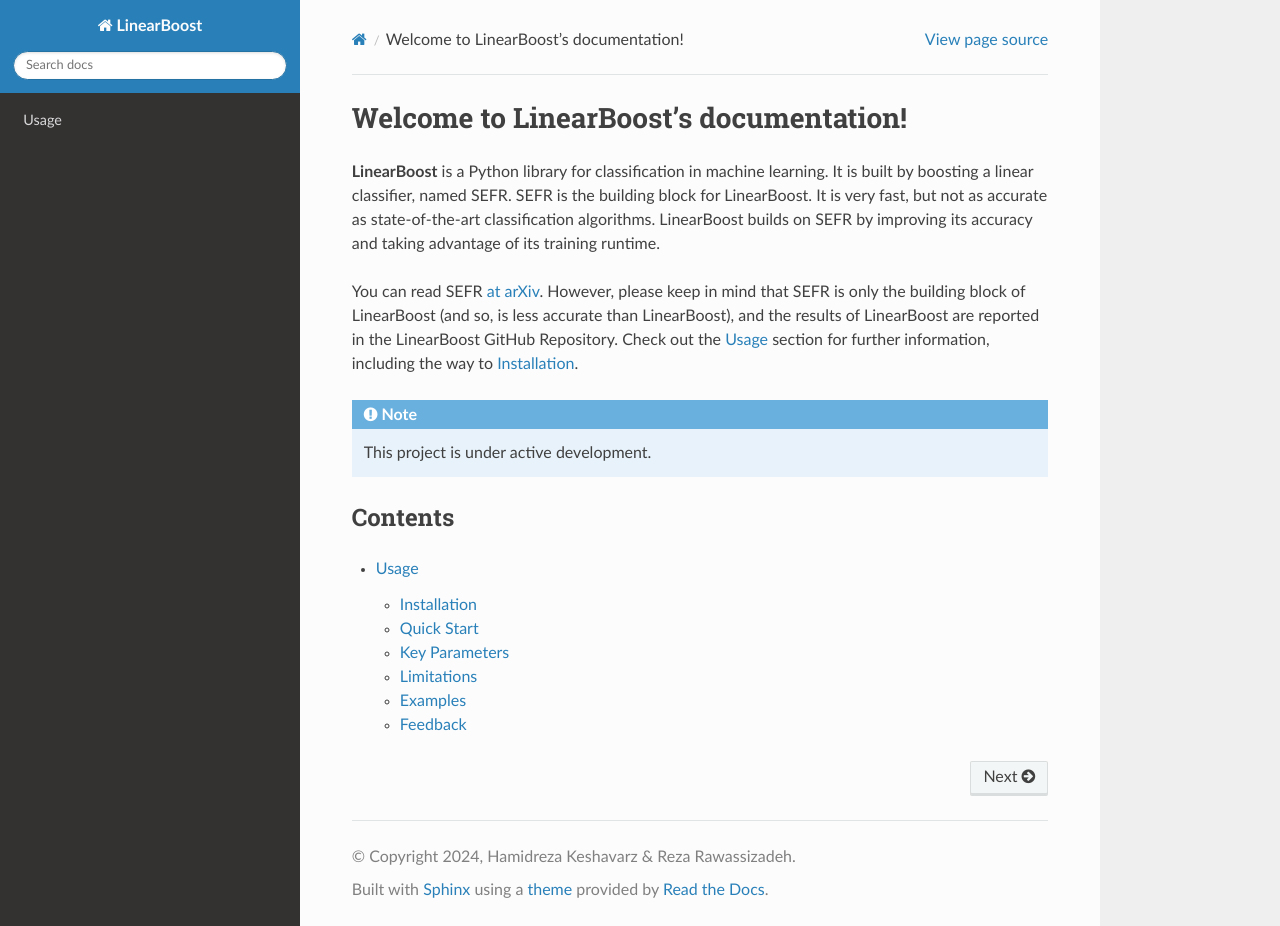
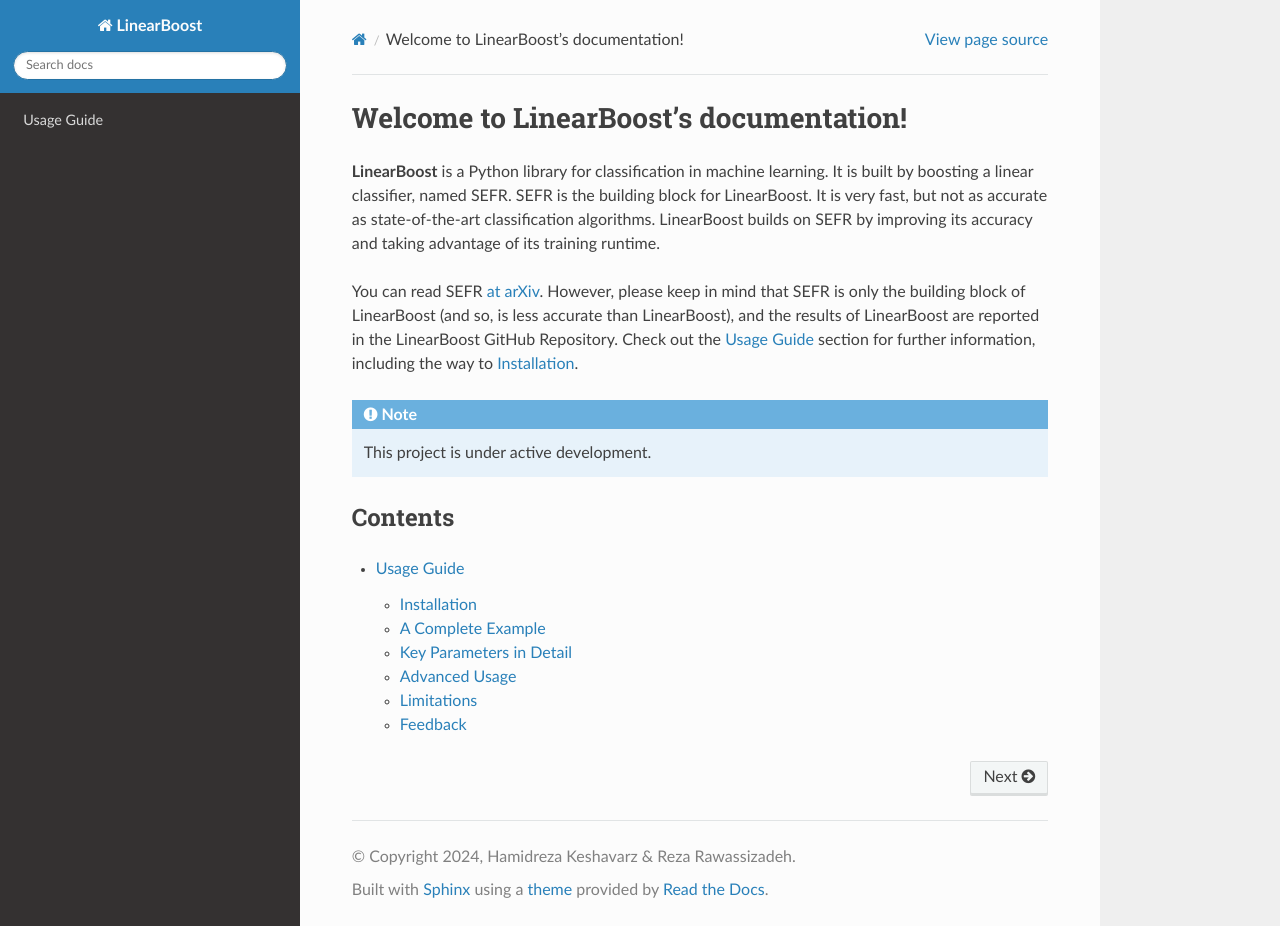
Before and after one commit to LinearBoost/LinearBoostTutorial, a Sphinx documentation site: the page built from docs/source/index.rst, in a window 1280 px wide and 926 px high. Built offline with Sphinx 7.4.7 and the Read the Docs theme 3.1.0, drawn with Linux system fonts in a browser that asks for light colours; some of the changed lines change nothing that is shown.

Commit message:
Update usage.rst

```diff
--- a/docs/source/usage.rst
+++ b/docs/source/usage.rst
@@ -1,142 +1,202 @@
-Usage
-=====
+Usage Guide
+===========
+
+This guide provides a comprehensive overview of the `LinearBoostClassifier`, from basic setup to advanced features.
 
 .. _installation:
 
 Installation
 ------------
 
-To use LinearBoost, first install it using pip:
+First, install the LinearBoost library using pip. It's recommended to do this within a virtual environment.
 
 .. code-block:: console
 
    (.venv) $ pip install linearboost
 
-Quick Start
------------
-Import the `LinearBoostClassifier` in your project:
+---
 
+A Complete Example
+------------------
 
-   >>> from linearboost import LinearBoostClassifier
+Let's walk through a full example, from generating synthetic data to training the model and evaluating its performance. This demonstrates the standard workflow.
 
-Create an instance and train it on your dataset:
+.. code-block:: python
 
-   >>> model = LinearBoostClassifier()
-   >>> model.fit(X_train, y_train)  # Train the model
-   >>> y_pred = model.predict(X_test)  # Predict on test data
+   from linearboost import LinearBoostClassifier
+   from sklearn.datasets import make_classification
+   from sklearn.model_selection import train_test_split
+   from sklearn.metrics import accuracy_score
 
-To get probability estimates instead of binary predictions:
+   # 1. Generate a synthetic dataset
+   # X will have 20 features, y will be binary {0, 1}
+   X, y = make_classification(
+       n_samples=1000,
+       n_features=20,
+       n_informative=10,
+       n_redundant=5,
+       random_state=42
+   )
 
-   >>> y_pred_proba = model.predict_proba(X_test)
+   # 2. Split data into training and testing sets
+   X_train, X_test, y_train, y_test = train_test_split(
+       X, y, test_size=0.2, random_state=42
+   )
 
-**Note**: Ensure the features are numeric and properly scaled before training.
+   # 3. Initialize and train the LinearBoostClassifier
+   # We'll use the default parameters for this first example
+   clf = LinearBoostClassifier()
+   clf.fit(X_train, y_train)
 
-Key Parameters
+   # 4. Make predictions on the test set
+   y_pred = clf.predict(X_test)
+
+   # 5. Evaluate the model's accuracy
+   accuracy = accuracy_score(y_test, y_pred)
+   print(f"Model Accuracy: {accuracy:.4f}")
+   # Expected output: Model Accuracy: 0.8800 or similar
+
+   # You can also predict probabilities
+   y_proba = clf.predict_proba(X_test)
+   print("Probability estimates for the first 2 samples:")
+   print(y_proba[:2])
+
+---
+
+Key Parameters in Detail
+------------------------
+
+The power of `LinearBoostClassifier` lies in its customizable parameters. Understanding them is key to tuning the model for your specific dataset.
+
+### Boosting Parameters
+
+These parameters control the core AdaBoost algorithm.
+
+-   **n_estimators** : `int`, default=`200`
+    This is the maximum number of `SEFR` estimators to train in sequence. Boosting will stop early if a perfect fit is achieved. A larger number of estimators can lead to a more complex model but also risks overfitting.
+
+-   **learning_rate** : `float`, default=`1.0`
+    This parameter shrinks the contribution of each classifier. There is a **trade-off** between `learning_rate` and `n_estimators`: a lower learning rate requires more estimators to achieve the same level of performance but can lead to better generalization. Values are typically between `0.0` and `1.0`.
+
+-   **algorithm** : `{'SAMME', 'SAMME.R'}`, default=`'SAMME.R'`
+    This specifies the AdaBoost variant to use.
+    -   `'SAMME.R'` requires the base estimator to have a `predict_proba` method. It typically converges faster and achieves a lower test error with fewer boosting iterations. Since the base `SEFR` estimator supports probability prediction, **'SAMME.R' is the recommended and default choice**.
+    -   `'SAMME'` is a discrete version that can be used with classifiers that don't predict probabilities.
+
+### Data Scaling
+
+`LinearBoostClassifier` automatically scales your data. You just need to choose the method.
+
+-   **scaler** : `str`, default=`'minmax'`
+    Specifies which scikit-learn scaler to apply. The data is first transformed by the chosen scaler and then by a `MinMaxScaler` to ensure all values are in the `[0, 1]` range required by the base `SEFR` estimator.
+    -   `'minmax'`: Best for standard data without significant outliers.
+    -   `'standard'`: Centers data to have a mean of 0 and a standard deviation of 1. Good for data that follows a Gaussian distribution.
+    -   `'robust'`: Uses medians and quartiles, making it robust to outliers. Use this if your dataset contains significant anomalies.
+    -   `'quantile-uniform'` or `'quantile-normal'`: Non-linear transformations that can help spread out concentrated values and handle non-Gaussian distributions.
+    -   `'power'`: Applies a power transformation to make data more Gaussian-like.
+    -   Others include `'normalizer-l1'`, `'normalizer-l2'`, `'maxabs'`.
+
+### Handling Imbalanced Data
+
+-   **class_weight** : `dict`, `list of dicts`, or `'balanced'`, default=`None`
+    Use this parameter to give more importance to under-represented classes.
+    -   `'balanced'`: Automatically adjusts weights to be inversely proportional to class frequencies. For a dataset with 75 samples of class 0 and 25 of class 1, it would implicitly use weights like `{0: 0.67, 1: 2.0}`.
+    -   `{0: 1, 1: 10}`: Manually sets the weight for class 1 to be 10 times that of class 0.
+
+### Non-linear Classification with Kernels
+
+These parameters are passed to the underlying `SEFR` estimator to enable it to learn non-linear decision boundaries using the "kernel trick".
+
+-   **kernel** : `{'linear', 'poly', 'rbf', 'sigmoid'}`, default=`'linear'`
+    -   `'linear'`: Creates a standard linear separator. Fast and effective for linearly separable data.
+    -   `'rbf'` (Radial Basis Function): A powerful and popular choice for capturing complex, non-linear patterns. Its flexibility is controlled by `gamma`.
+    -   `'poly'`: Can find polynomial decision boundaries. Its complexity is controlled by `degree`.
+-   **gamma** : `float`, default=`None` (interpreted as `1 / n_features`)
+    Kernel coefficient for `'rbf'` and `'poly'`. It defines how much influence a single training example has. A low `gamma` value creates a smooth, broad decision boundary, while a high `gamma` value creates a more complex, tight-fitting boundary that can lead to overfitting.
+-   **degree** : `int`, default=`3`
+    The degree of the polynomial for the `'poly'` kernel.
+-   **coef0** : `float`, default=`1`
+    An independent term in the `'poly'` and `'sigmoid'` kernels.
+
+.. code-block:: python
+
+   # Example using a non-linear RBF kernel for complex data
+   model = LinearBoostClassifier(
+       kernel='rbf',
+       gamma=0.1,         # Custom gamma value
+       n_estimators=100,
+       learning_rate=0.5
+   )
+   model.fit(X_train, y_train)
+
+---
+
+Advanced Usage
 --------------
 
-When initializing the `LinearBoostClassifier`, you can customize the following parameters:
+### Inspecting the Fitted Model
 
-1. **n_estimators**:
-   Number of boosting rounds (default: 200). Fewer estimators are typically required compared to other methods.
-   Example:
+After fitting, you can inspect the model's attributes to understand its components.
 
-      >>> model = LinearBoostClassifier(n_estimators=5)
+.. code-block:: python
 
-2. **learning_rate**:
-   Controls the contribution of each estimator (default: 1.0). Smaller values may require more estimators.
-   Example:
+   # Assuming 'clf' is a fitted LinearBoostClassifier
+   print(f"Number of estimators trained: {len(clf.estimators_)}")
 
-      >>> model = LinearBoostClassifier(learning_rate=0.5)
+   # Weights of each estimator in the ensemble
+   print(f"Estimator weights: {clf.estimator_weights_}")
 
-3. **random_state**:
-   Ensures reproducibility by setting the random seed.
-   Example:
+   # Classification error for each estimator
+   print(f"Estimator errors: {clf.estimator_errors_}")
 
-      >>> model = LinearBoostClassifier(random_state=42)
+   # The fitted scaler object can be inspected or used
+   print(f"Fitted scaler: {clf.scaler_}")
 
-4. **scaler**:
-   Scales the data before training. Available options:
-   - `quantile-uniform` (QuantileTransformer with uniform distribution)
-   - `quantile-normal` (QuantileTransformer with normal distribution)
-   - `normalizer-l1`, `normalizer-l2`, `normalizer-max` (Normalizer with different norms)
-   - `standard` (StandardScaler)
-   - `power` (PowerTransformer)
-   - `maxabs` (MaxAbsScaler)
-   - `robust` (RobustScaler)
+   # You can use the fitted scaler to transform new data independently
+   X_new_transformed = clf.scaler_.transform(X_test)
 
-   Example:
+### Hyperparameter Tuning with GridSearchCV
 
-      >>> model = LinearBoostClassifier(scaler="quantile-uniform")
+`LinearBoostClassifier` is compatible with the scikit-learn ecosystem, so you can use tools like `GridSearchCV` to find the best parameters.
 
-5. **class_weight**:
-   Handles class imbalance. Options:
-   - `"balanced"`: Automatically adjusts weights inversely proportional to class frequencies.
-   - Custom dictionary: Define weights manually, e.g., `{0: 2.0, 1: 1.0}`.
-   Example:
+.. code-block:: python
 
-      >>> model = LinearBoostClassifier(class_weight="balanced")
+   from sklearn.model_selection import GridSearchCV
 
-6. **loss_function**:
-   Define a custom loss function for the boosting process.
-   Example:
+   # Define the parameter grid to search
+   param_grid = {
+       'n_estimators': [50, 100, 200],
+       'learning_rate': [0.1, 0.5, 1.0],
+       'kernel': ['linear', 'rbf'],
+       'scaler': ['standard', 'robust']
+   }
 
-      >>> model = LinearBoostClassifier(loss_function=my_loss_function)
+   # Initialize the classifier and the grid search
+   lbc = LinearBoostClassifier()
+   grid_search = GridSearchCV(estimator=lbc, param_grid=param_grid, cv=3, n_jobs=-1, verbose=2)
 
-7. **algorithm**:
-   Choose between two boosting algorithms:
-   - `SAMME`: For discrete classification.
-   - `SAMME.R`: For real-valued predictions.
-   Example:
+   # Fit the grid search to the data
+   grid_search.fit(X_train, y_train)
 
-      >>> model = LinearBoostClassifier(algorithm='SAMME.R')
+   # Print the best parameters found
+   print(f"Best parameters found: {grid_search.best_params_}")
+
+   # The best estimator is already fitted and can be used directly
+   best_model = grid_search.best_estimator_
+   accuracy = best_model.score(X_test, y_test)
+   print(f"Tuned Model Accuracy: {accuracy:.4f}")
+
+---
 
 Limitations
 -----------
 
-- **Binary Classification Only**: The algorithm currently supports only binary classification tasks.
-- **Numeric Features Only**: Ensure all features are numeric. Future updates may include support for categorical features.
-- **Scaling Required**: Data must be scaled before being fed into the classifier. Choose a scaler suitable for your data distribution.
+-   **Binary Classification Only**: The current version is designed exclusively for two-class problems.
+-   **Numeric Features Only**: The input features (`X`) must be numeric. Categorical features need to be encoded (e.g., via one-hot encoding) before being passed to the model.
 
-Examples
---------
-
-1. **Basic Usage**:
-
-
-      >>> model = LinearBoostClassifier(n_estimators=10, learning_rate=0.1, scaler="standard")
-      >>> model.fit(X_train, y_train)
-      >>> predictions = model.predict(X_test)
-
-2. **Class Weights**:
-
-
-      >>> model = LinearBoostClassifier(class_weight={0: 1.0, 1: 2.0})
-      >>> model.fit(X_train, y_train)
-
-3. **Custom Loss Function**:
-   Define your loss function:
-
-
-      def custom_loss(y_true, y_pred, weights):
-          return np.mean(weights * (y_true - y_pred) ** 2)
-
-   Use it with the model:
-
-
-      >>> model = LinearBoostClassifier(loss_function=custom_loss)
-      >>> model.fit(X_train, y_train)
-
-4. **Probability Prediction**:
-
-
-      >>> y_proba = model.predict_proba(X_test)
+---
 
 Feedback
 --------
 
-For detailed documentation, refer to the GitHub Repo (https://github.com/LinearBoost/linearboost-classifier).
-Contributions, issues, and suggestions are welcome!
-
----
-
-This `.srt` file is designed to provide both an overview and detailed guidance on using `LinearBoostClassifier`, making it beginner-friendly yet comprehensive for advanced users.
+For more details, please refer to the [GitHub Repo](https://github.com/LinearBoost/linearboost-classifier). We welcome contributions, issues, and suggestions!
```
